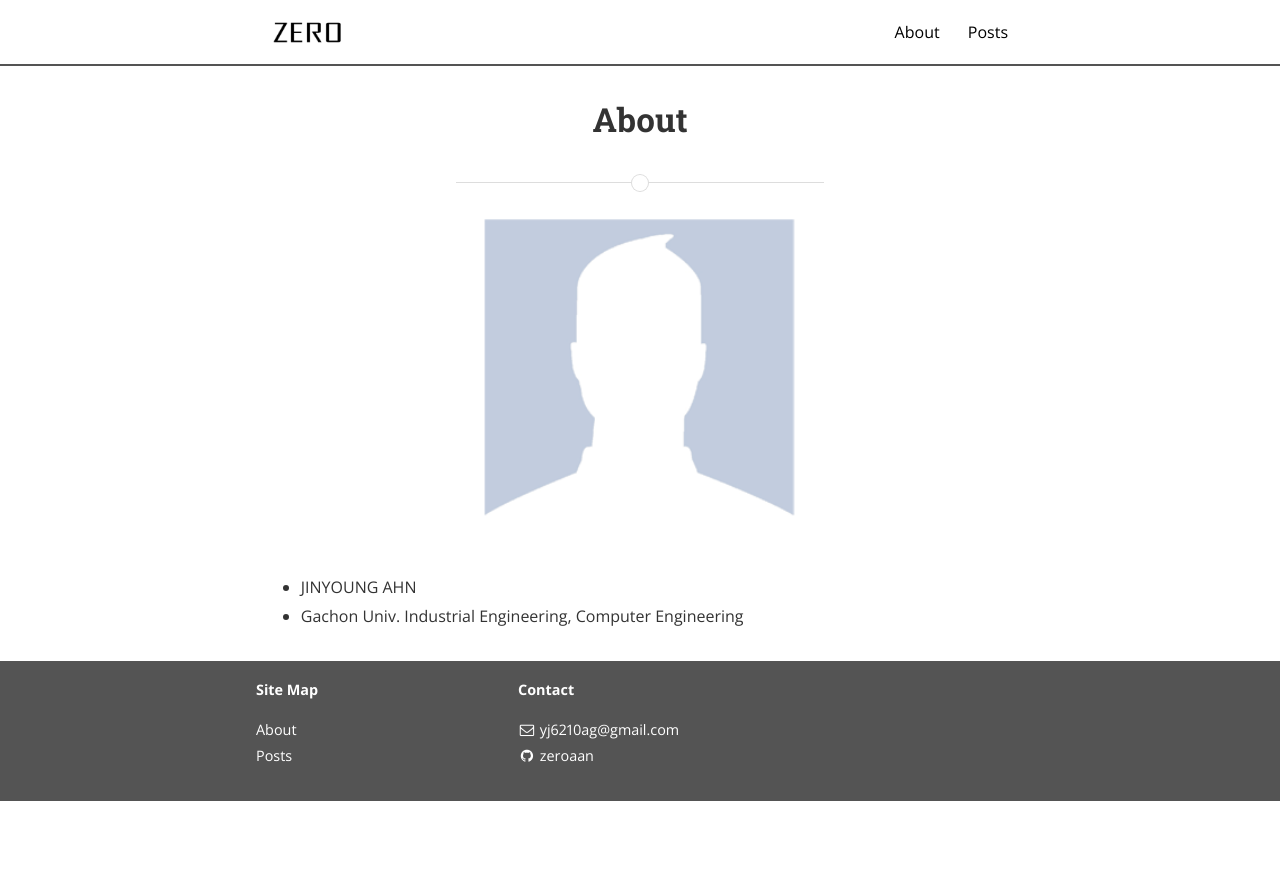
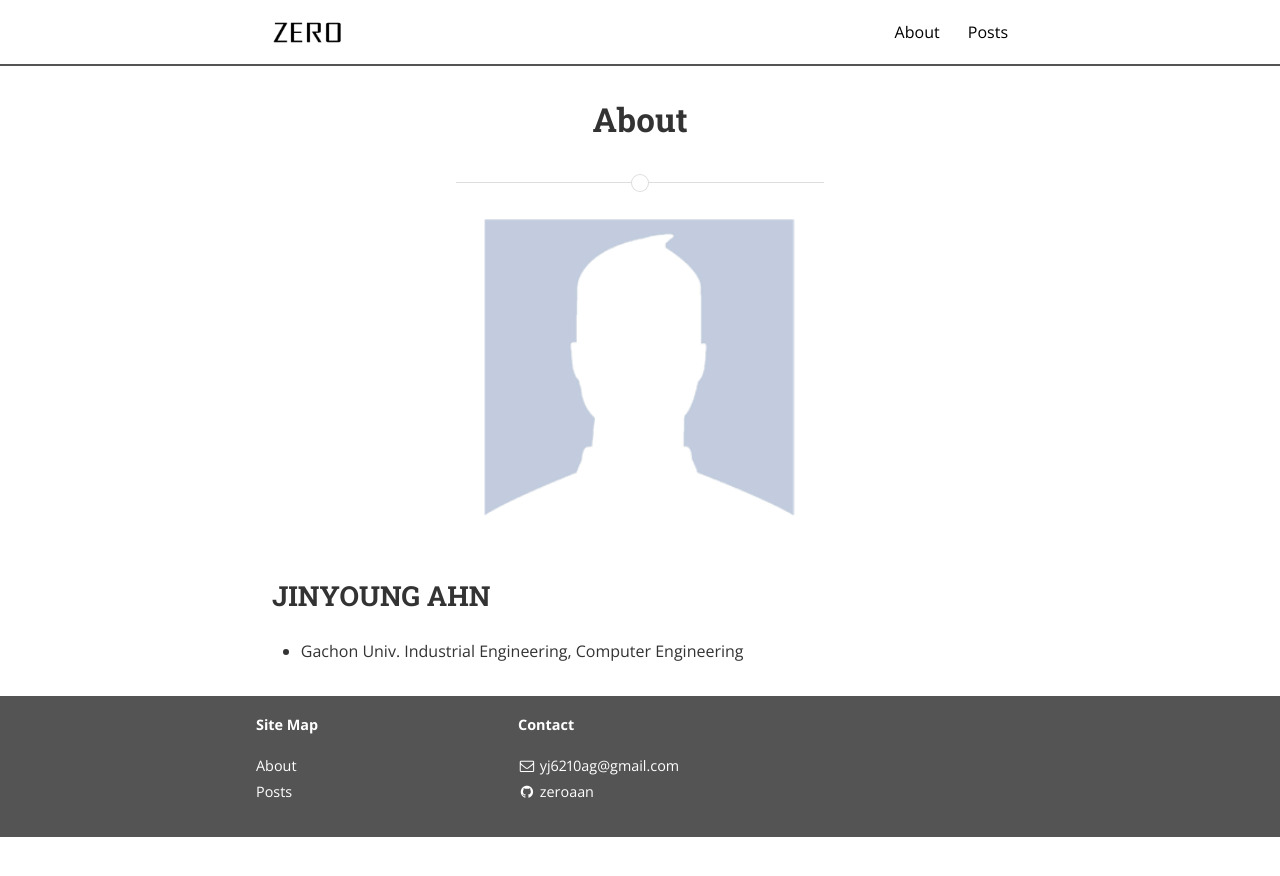
Before and after one commit to zeroaan/zeroaan.github.io, a Jekyll site: the page built from about.md, in a window 1280 px wide. Shown: the top 876 px of the page. Built offline with Jekyll 4.4.1, drawn with Linux system fonts in a browser that asks for light colours; nearby versions of some CDN libraries.

```diff
--- a/_config.yml
+++ b/_config.yml
@@ -29,7 +29,7 @@ highlightjs_theme: "monokai-sublime"
 # https://github.com/sverrirs/jekyll-paginate-v2/blob/master/README-GENERATOR.md#site-configuration
 pagination:
   enabled: true
-  per_page: 5
+  per_page: 10
   permalink: "/page/:num/"
   sort_reverse: true
 
--- a/about.md
+++ b/about.md
@@ -8,5 +8,5 @@ main_nav: true
 ![alt text]({{ site.baseurl }}/assets/profile-placeholder.gif "Profile Picture"){:.profile}
 
 
-- JINYOUNG AHN
+## JINYOUNG AHN
 - Gachon Univ. Industrial Engineering, Computer Engineering
```
